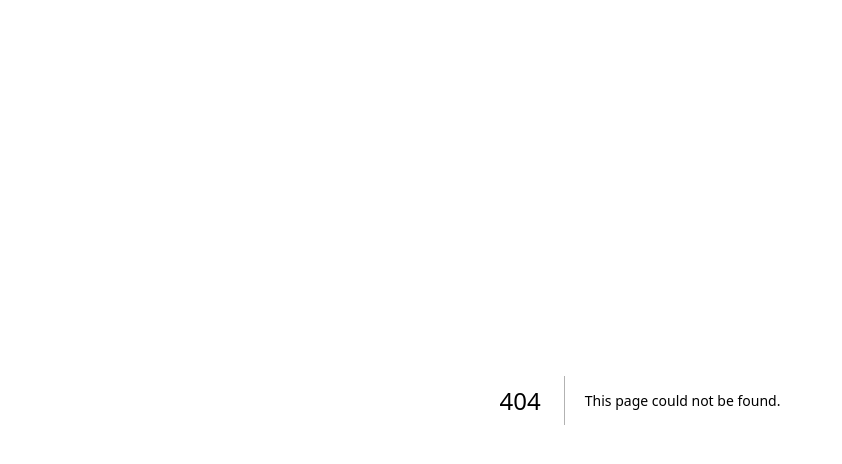
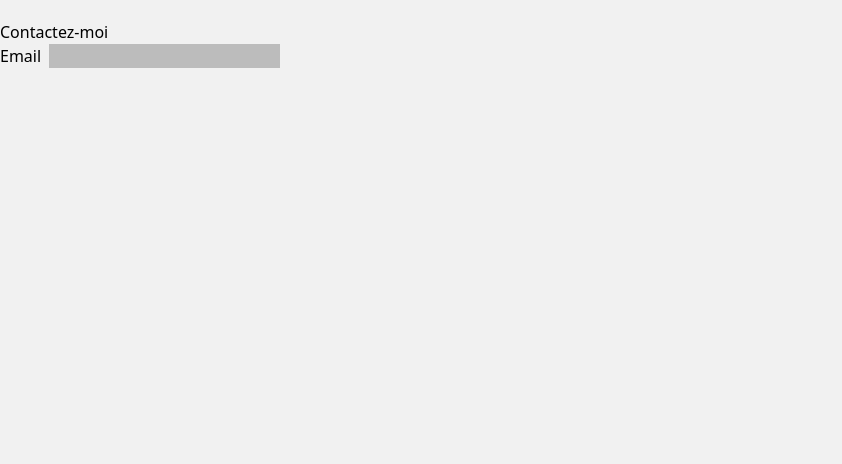
Before and after one commit to CasianLW/portfolio-casian-react-typecript-cms, a Next.js app: page /contact in a window 1280 px wide. Before the commit this address had no page. Shown: the top 464 px of the page, without its empty margins (0-842 px from the left). Built offline with nearby package versions, Linux system fonts and the light colour scheme.

Commit message:
Init base projet Portfolio personnel

```diff
--- /dev/null
+++ b/components/contact-components/formComponent.tsx
@@ -0,0 +1,10 @@
+import { FC } from 'react'
+
+const ContectComponent: FC = () => (
+  <form>
+    <label htmlFor="email">Email</label>
+    <input id="email" type="email" style={{ backgroundColor: '#bcbcbc' }} className="ml-2" />
+  </form>
+)
+
+export default ContectComponent
--- a/package.json
+++ b/package.json
@@ -19,5 +19,10 @@
     "react": "18.2.0",
     "react-dom": "18.2.0",
     "typescript": "4.9.4"
+  },
+  "devDependencies": {
+    "autoprefixer": "^10.4.13",
+    "postcss": "^8.4.21",
+    "tailwindcss": "^3.2.4"
   }
 }
--- a/pages/_app.tsx
+++ b/pages/_app.tsx
@@ -1,5 +1,5 @@
+import type { AppProps } from 'next/app'
 import '@/styles/globals.css'
-import type { AppProps } from 'next/app'
 
 export default function App({ Component, pageProps }: AppProps) {
   return <Component {...pageProps} />
--- /dev/null
+++ b/pages/about/index.tsx
@@ -0,0 +1,10 @@
+// import ContectComponent from '@/components/contact-components/formComponent'
+import { NextPage } from 'next'
+
+const About: NextPage = () => (
+  <>
+    <h1>About</h1>
+  </>
+)
+
+export default About
--- /dev/null
+++ b/pages/contact/index.tsx
@@ -0,0 +1,11 @@
+import ContectComponent from '@/components/contact-components/formComponent'
+import { NextPage } from 'next'
+
+const Contact: NextPage = () => (
+  <>
+    <h1>Contactez-moi</h1>
+    <ContectComponent />
+  </>
+)
+
+export default Contact
--- a/pages/index.tsx
+++ b/pages/index.tsx
@@ -1,7 +1,7 @@
 import Head from 'next/head'
 import Image from 'next/image'
 import { Inter } from '@next/font/google'
-import styles from '@/styles/Home.module.css'
+// import styles from '@/styles/Home.module.css'
 
 const inter = Inter({ subsets: ['latin'] })
 
@@ -13,111 +13,8 @@ export default function Home() {
         <meta name="description" content="Generated by create next app" />
         <meta name="viewport" content="width=device-width, initial-scale=1" />
         <link rel="icon" href="/favicon.ico" />
+        <h1>Portfolio</h1>
       </Head>
-      <main className={styles.main}>
-        <div className={styles.description}>
-          <p>
-            Get started by editing&nbsp;
-            <code className={styles.code}>pages/index.tsx</code>
-          </p>
-          <div>
-            <a
-              href="https://vercel.com?utm_source=create-next-app&utm_medium=default-template&utm_campaign=create-next-app"
-              target="_blank"
-              rel="noopener noreferrer"
-            >
-              By{' '}
-              <Image
-                src="/vercel.svg"
-                alt="Vercel Logo"
-                className={styles.vercelLogo}
-                width={100}
-                height={24}
-                priority
-              />
-            </a>
-          </div>
-        </div>
-
-        <div className={styles.center}>
-          <Image
-            className={styles.logo}
-            src="/next.svg"
-            alt="Next.js Logo"
-            width={180}
-            height={37}
-            priority
-          />
-          <div className={styles.thirteen}>
-            <Image
-              src="/thirteen.svg"
-              alt="13"
-              width={40}
-              height={31}
-              priority
-            />
-          </div>
-        </div>
-
-        <div className={styles.grid}>
-          <a
-            href="https://nextjs.org/docs?utm_source=create-next-app&utm_medium=default-template&utm_campaign=create-next-app"
-            className={styles.card}
-            target="_blank"
-            rel="noopener noreferrer"
-          >
-            <h2 className={inter.className}>
-              Docs <span>-&gt;</span>
-            </h2>
-            <p className={inter.className}>
-              Find in-depth information about Next.js features and&nbsp;API.
-            </p>
-          </a>
-
-          <a
-            href="https://nextjs.org/learn?utm_source=create-next-app&utm_medium=default-template&utm_campaign=create-next-app"
-            className={styles.card}
-            target="_blank"
-            rel="noopener noreferrer"
-          >
-            <h2 className={inter.className}>
-              Learn <span>-&gt;</span>
-            </h2>
-            <p className={inter.className}>
-              Learn about Next.js in an interactive course with&nbsp;quizzes!
-            </p>
-          </a>
-
-          <a
-            href="https://vercel.com/templates?framework=next.js&utm_source=create-next-app&utm_medium=default-template&utm_campaign=create-next-app"
-            className={styles.card}
-            target="_blank"
-            rel="noopener noreferrer"
-          >
-            <h2 className={inter.className}>
-              Templates <span>-&gt;</span>
-            </h2>
-            <p className={inter.className}>
-              Discover and deploy boilerplate example Next.js&nbsp;projects.
-            </p>
-          </a>
-
-          <a
-            href="https://vercel.com/new?utm_source=create-next-app&utm_medium=default-template&utm_campaign=create-next-app"
-            className={styles.card}
-            target="_blank"
-            rel="noopener noreferrer"
-          >
-            <h2 className={inter.className}>
-              Deploy <span>-&gt;</span>
-            </h2>
-            <p className={inter.className}>
-              Instantly deploy your Next.js site to a shareable URL
-              with&nbsp;Vercel.
-            </p>
-          </a>
-        </div>
-      </main>
     </>
   )
 }
--- /dev/null
+++ b/pages/projet/index.tsx
@@ -0,0 +1,10 @@
+// import ContectComponent from '@/components/contact-components/formComponent'
+import { NextPage } from 'next'
+
+const Projet: NextPage = () => (
+  <>
+    <h1>Projet</h1>
+  </>
+)
+
+export default Projet
--- /dev/null
+++ b/pages/works/index.tsx
@@ -0,0 +1,10 @@
+// import ContectComponent from '@/components/contact-components/formComponent'
+import { NextPage } from 'next'
+
+const Works: NextPage = () => (
+  <>
+    <h1>Works</h1>
+  </>
+)
+
+export default Works
--- /dev/null
+++ b/postcss.config.js
@@ -0,0 +1,6 @@
+module.exports = {
+  plugins: {
+    tailwindcss: {},
+    autoprefixer: {},
+  },
+}
--- a/styles/globals.css
+++ b/styles/globals.css
@@ -1,107 +1,25 @@
-:root {
-  --max-width: 1100px;
-  --border-radius: 12px;
-  --font-mono: ui-monospace, Menlo, Monaco, 'Cascadia Mono', 'Segoe UI Mono',
-    'Roboto Mono', 'Oxygen Mono', 'Ubuntu Monospace', 'Source Code Pro',
-    'Fira Mono', 'Droid Sans Mono', 'Courier New', monospace;
+@tailwind base;
 
-  --foreground-rgb: 0, 0, 0;
-  --background-start-rgb: 214, 219, 220;
-  --background-end-rgb: 255, 255, 255;
+@tailwind components;
 
-  --primary-glow: conic-gradient(
-    from 180deg at 50% 50%,
-    #16abff33 0deg,
-    #0885ff33 55deg,
-    #54d6ff33 120deg,
-    #0071ff33 160deg,
-    transparent 360deg
-  );
-  --secondary-glow: radial-gradient(
-    rgba(255, 255, 255, 1),
-    rgba(255, 255, 255, 0)
-  );
+@tailwind utilities;
 
-  --tile-start-rgb: 239, 245, 249;
-  --tile-end-rgb: 228, 232, 233;
-  --tile-border: conic-gradient(
-    #00000080,
-    #00000040,
-    #00000030,
-    #00000020,
-    #00000010,
-    #00000010,
-    #00000080
-  );
-
-  --callout-rgb: 238, 240, 241;
-  --callout-border-rgb: 172, 175, 176;
-  --card-rgb: 180, 185, 188;
-  --card-border-rgb: 131, 134, 135;
-}
-
-@media (prefers-color-scheme: dark) {
-  :root {
-    --foreground-rgb: 255, 255, 255;
-    --background-start-rgb: 0, 0, 0;
-    --background-end-rgb: 0, 0, 0;
-
-    --primary-glow: radial-gradient(rgba(1, 65, 255, 0.4), rgba(1, 65, 255, 0));
-    --secondary-glow: linear-gradient(
-      to bottom right,
-      rgba(1, 65, 255, 0),
-      rgba(1, 65, 255, 0),
-      rgba(1, 65, 255, 0.3)
-    );
-
-    --tile-start-rgb: 2, 13, 46;
-    --tile-end-rgb: 2, 5, 19;
-    --tile-border: conic-gradient(
-      #ffffff80,
-      #ffffff40,
-      #ffffff30,
-      #ffffff20,
-      #ffffff10,
-      #ffffff10,
-      #ffffff80
-    );
-
-    --callout-rgb: 20, 20, 20;
-    --callout-border-rgb: 108, 108, 108;
-    --card-rgb: 100, 100, 100;
-    --card-border-rgb: 200, 200, 200;
+/* base = va s'executer au chargement de la page partout */
+@layer base {
+  body {
+    /* on peut appliquer des class tailwind mais aussi du css classique */
+    @apply pt-5 font-sans;
+    background-color: #f1f1f1;
   }
 }
 
-* {
-  box-sizing: border-box;
-  padding: 0;
-  margin: 0;
+/* components = mieux se retrouver, expres pour les composants */
+@layer components {
+  /* autre exemple que la base, une classe composé d'autres classes: */
+  .home-card {
+    @apply border rounded-3xl bg-slate-300;
+  }
 }
 
-html,
-body {
-  max-width: 100vw;
-  overflow-x: hidden;
-}
-
-body {
-  color: rgb(var(--foreground-rgb));
-  background: linear-gradient(
-      to bottom,
-      transparent,
-      rgb(var(--background-end-rgb))
-    )
-    rgb(var(--background-start-rgb));
-}
-
-a {
-  color: inherit;
-  text-decoration: none;
-}
-
-@media (prefers-color-scheme: dark) {
-  html {
-    color-scheme: dark;
-  }
-}
+@layer utilities {
+} ;
--- /dev/null
+++ b/tailwind.config.js
@@ -0,0 +1,8 @@
+/** @type {import('tailwindcss').Config} */
+module.exports = {
+  content: ['./pages/**/*.{js,ts,jsx,tsx}', './components/**/*.{js,ts,jsx,tsx}'],
+  theme: {
+    extend: {},
+  },
+  plugins: [],
+}
```
Also changed, not shown: 2 other files (tests, documents, lock files or other folders).
